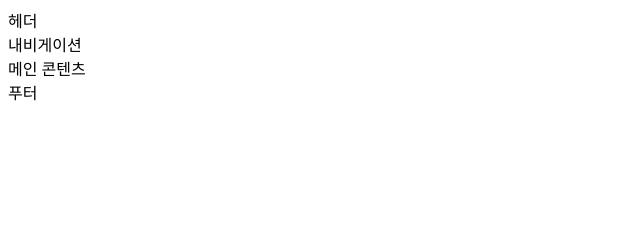
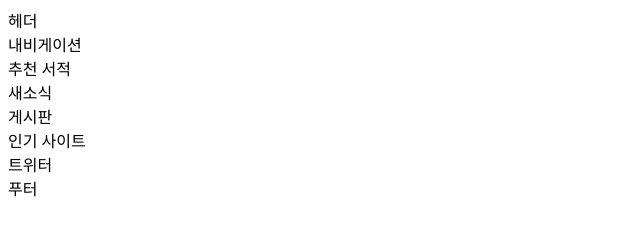
Before and after one commit to ValerieKim/Master-CAMP, a plain HTML site: page index.html in a window 1280 px wide. Shown: the whole page, without its empty margins (0-640 px from the left). Drawn offline with Linux system fonts and the light colour scheme.

Commit message:
메인 콘텐츠 섹션 마크업

```diff
--- a/index.html
+++ b/index.html
@@ -14,7 +14,13 @@
     <nav class="navigation">내비게이션</nav>
   </div>
   <div class="main-container">
-    <main class="main">메인 콘텐츠</main>
+    <main class="main">
+      <section class="recommend-book">추천 서적</section>
+      <section class="news">새소식</section>
+      <section class="board">게시판</section>
+      <section class="favorite-site">인기 사이트</section>
+      <section class="twitter">트위터</section>
+    </main>
   </div>
   <div class="footer-container">
     <footer class="footer">푸터</footer>
```
